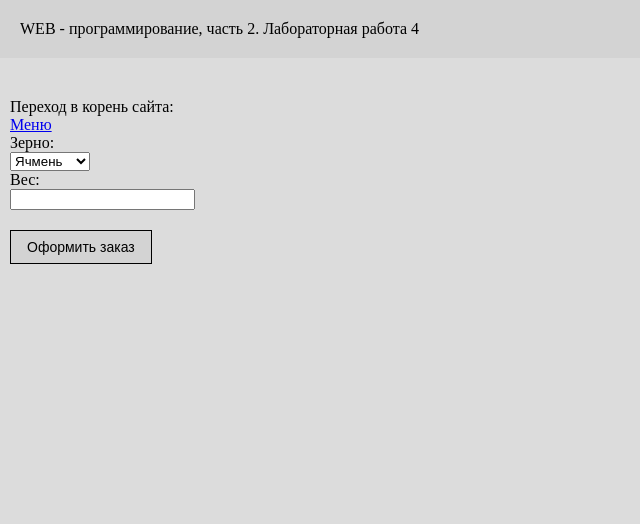
After one commit to kattemirova/web-programming-labs-2.0, a Flask app: page /lab4/zerno in a window 1280 px wide. The commit adds this page. Shown: the top 524 px of the page, without its empty margins (0-640 px from the left). Run offline with Flask 3, Linux system fonts and the light colour scheme.

Commit message:
Заказ зерна

```diff
--- a/lab4.py
+++ b/lab4.py
@@ -52,3 +52,36 @@ def cold():
         return render_template('coldsuc3.html', temperature=temperature)
     error = 'Задайте температуру'
     return render_template('cold.html', error=error, temperature=temperature)
+
+@lab4.route('/lab4/zerno', methods = ['GET', 'POST'])
+def zerno():
+    if request.method == 'GET':
+        return render_template('zerno.html')
+    price = 0
+    sk = 0
+    weight = request.form.get('weight')
+    zerno = request.form.get('zerno')
+    if weight == '':
+        error = 'Введите вес'
+        return render_template('zerno.html', error=error, weight=weight)
+
+    if zerno == 'Ячмень':
+        price = 12000 * int(weight)
+    elif zerno == 'Овес':
+        price = 8500 * int(weight)
+    elif zerno == 'Пшеница':
+        price = 8700 * int(weight)
+    else:
+        price = 14000 * int(weight)
+
+    if int(weight) > 50:
+        price = price * 0.9
+        sk = 10
+    if int(weight) > 500:
+        error = 'Извините, в данный момент такого количества нет в наличии'
+        return render_template('zerno.html', error=error, weight=weight)
+    if int(weight) <= 0:
+        error = 'Неверное значение веса'
+        return render_template('zerno.html', error=error, weight=weight)
+
+    return render_template('zerno.html', sk=sk, price=price, zerno=zerno, weight=weight)
--- a/templates/lab4.html
+++ b/templates/lab4.html
@@ -8,5 +8,6 @@
     <ol>
         <li><a href="/lab4/login">Авторизация</a></li>
         <li><a href="/lab4/cold">Холодильник</a></li>
+        <li><a href="/lab4/zerno">Заказ зерна</a></li>
     </ol>
 {% endblock %}
--- /dev/null
+++ b/templates/zerno.html
@@ -0,0 +1,34 @@
+{% extends "base.html" %}
+
+{% block lab %}Лабораторная работа 4{% endblock %}
+
+{% block main %}
+    {% if zerno and weight %}
+    <h1>Заказ успешно сформирован</h1>
+    <div>Вы заказали: {{ zerno }}</div>
+    <div>Вес: {{ weight }} т.</div>
+    <div>Сумма к оплате: {{ price }} рублей</div>
+    <div>Скидка, примененная к заказу: {{ sk }} %</div>
+    <div>
+        <a href="/lab4/zerno">Заново</a>
+    </div>
+    {% else %}
+    <div class="error">{{ error }}</div>
+    <form method="post">
+        <label>Зерно:</label>
+        <div>
+            <select name="zerno">
+                <option value="Ячмень">Ячмень</option>
+                <option value="Овес">Овес</option>
+                <option value="Пшеница">Пшеница</option>
+                <option value="Рожь">Рожь</option>
+            </select>
+        </div>
+        <label>Вес:</label><br>
+        <input type="number" name="weight" id="weight" value="{{ weight or '' }}">
+        <div>
+            <button type="submit">Оформить заказ</button>
+        </div>
+    </form>
+    {% endif %}
+{% endblock %}
```
